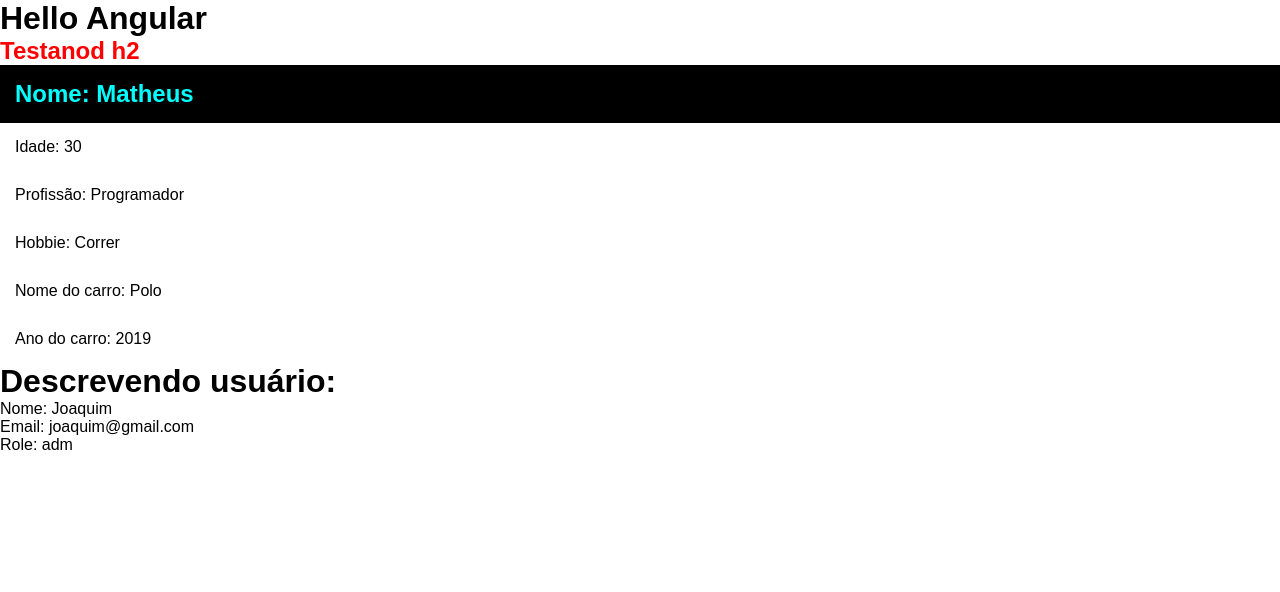
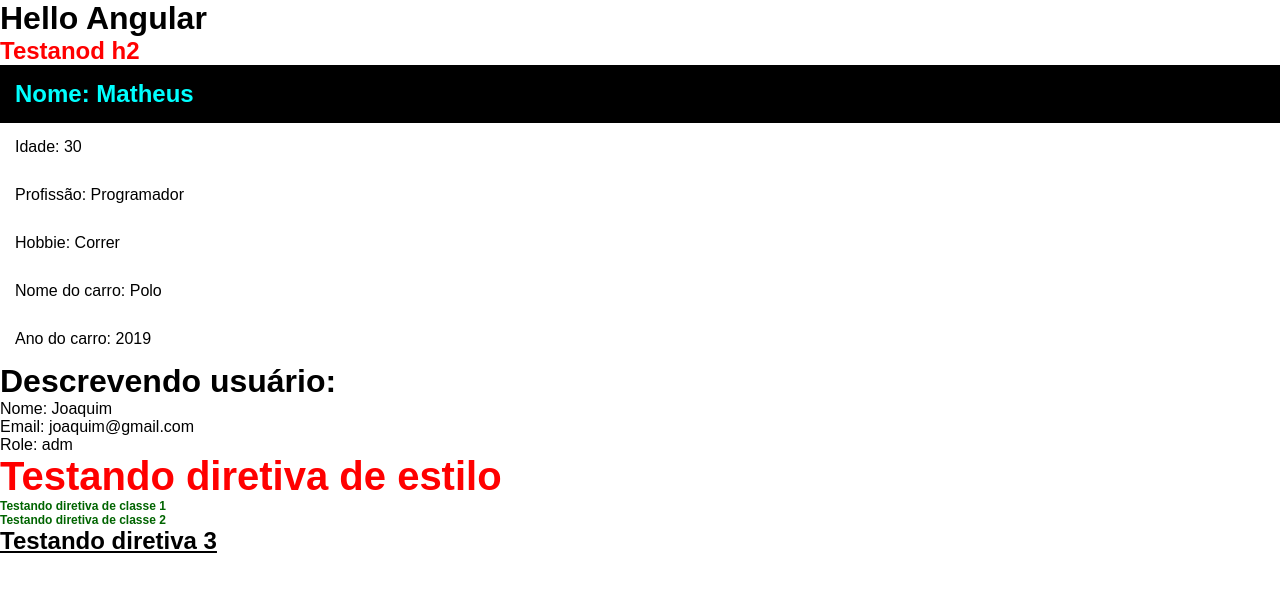
Before and after one commit to GeracNeto/curso-angular, an Angular app: page / in a window 1280 px wide. Shown: the top 592 px of the page. Built offline with nearby package versions, Linux system fonts and the light colour scheme.

Commit message:
Curso Angular 13: Diretivas do Angular - #08

```diff
--- a/src/app/app.component.html
+++ b/src/app/app.component.html
@@ -2,3 +2,4 @@
 <h2>Testanod h2</h2>
 <app-first-component></app-first-component>
 <app-parent-data [name]="userName" [userData]="userData"></app-parent-data>
+<app-directives></app-directives>
--- a/src/app/app.module.ts
+++ b/src/app/app.module.ts
@@ -5,12 +5,14 @@
 import { AppComponent } from './app.component';
 import { FirstComponentComponent } from './components/first-component/first-component.component';
 import { ParentDataComponent } from './components/parent-data/parent-data.component';
+import { DirectivesComponent } from './components/directives/directives.component';
 
 @NgModule({
   declarations: [
     AppComponent,
     FirstComponentComponent,
-    ParentDataComponent
+    ParentDataComponent,
+    DirectivesComponent
   ],
   imports: [
     BrowserModule,
--- /dev/null
+++ b/src/app/components/directives/directives.component.css
@@ -0,0 +1,11 @@
+.small-title {
+    font-size: 12px;
+}
+
+.green-title {
+    color: darkgreen;
+}
+
+.underline-title{
+    text-decoration: underline;
+}
--- /dev/null
+++ b/src/app/components/directives/directives.component.html
@@ -0,0 +1,4 @@
+<h2 [ngStyle]="{'font-size': size +'px', 'font-famiily': font, 'color': color}">Testando diretiva de estilo</h2>
+<h2 [ngClass]="classes">Testando diretiva de classe 1</h2>
+<h2 [ngClass]="classes">Testando diretiva de classe 2</h2>
+<h2 [ngClass]="underline">Testando diretiva 3</h2>
--- /dev/null
+++ b/src/app/components/directives/directives.component.ts
@@ -0,0 +1,15 @@
+import { Component } from '@angular/core';
+
+@Component({
+  selector: 'app-directives',
+  templateUrl: './directives.component.html',
+  styleUrls: ['./directives.component.css'],
+})
+export class DirectivesComponent {
+  size = 40;
+  font = 'Arial';
+  color = 'red';
+
+  classes = ['green-title', 'small-title'];
+  underline = 'underline-title'
+}
```
Also changed, not shown: 1 other file (tests, documents, lock files or other folders).
